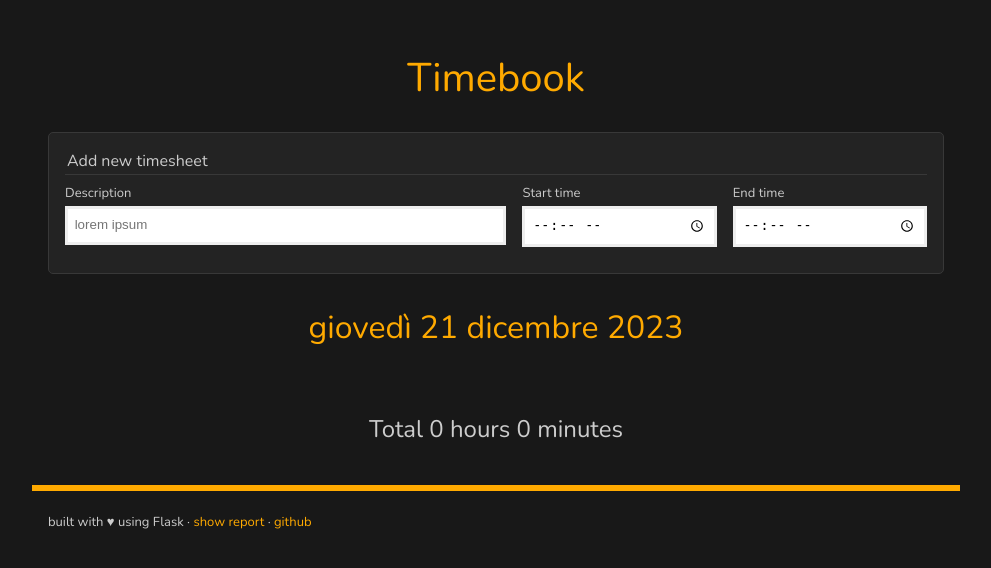
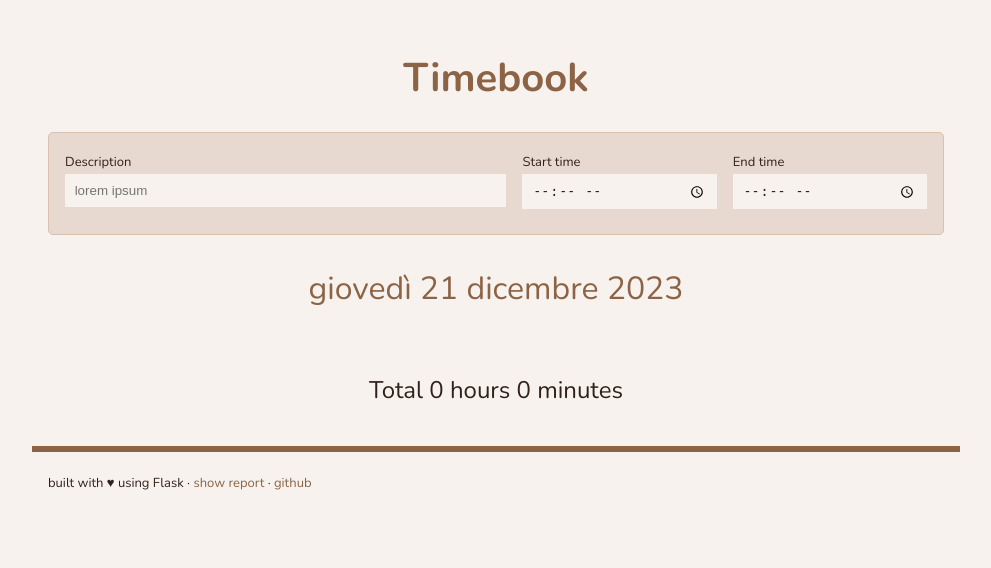
Before and after one commit to fabiomix/timebook, a Flask app: page / in a window 1280 px wide. Shown: the top 568 px of the page, without its empty margins (144-1135 px from the left). Run offline with Flask 3, Linux system fonts and the light colour scheme; data that the repository does not hold is empty.

Commit message:
add light theme and small UI changes

```diff
--- a/timebook/static/style.css
+++ b/timebook/static/style.css
@@ -1,3 +1,22 @@
+/* theme and color palette */
+body {
+  --color-bg-primary: #f7f2ee;
+  --color-bg-secondary: #e7d9cf;
+  --color-text-primary: #302218;
+  --color-text-secondary: #302218;
+  --color-brand-primary: #8c6345;
+  --color-border: #d8c1b0;
+
+  @media (prefers-color-scheme: dark) {
+    --color-bg-primary: #181818;
+    --color-bg-secondary: #232323;
+    --color-text-primary: #cccccc;
+    --color-text-secondary: #383838;
+    --color-brand-primary: #ffaa00;
+    --color-border: #383838;
+  }
+}
+
 /* based on lit - a ridiculously small responsive css framework - https://ajusa.github.io/lit/ */
 *{box-sizing:border-box}
 pre{overflow:auto}
@@ -27,13 +46,6 @@ a{color:#fa0;text-decoration:none}
 td,th{padding:1em;text-align:left;border-bottom:solid #eee}
 .btn{padding:1em;text-transform:uppercase;background:#fff;border:solid;font:.7em nunito}
 
-/* lit overrides */
-a:hover{text-decoration: underline}
-input{line-height: 20px}
-label{font-size: small}
-td{border-bottom: none; padding: .5em .2em}
-.card,pre{padding: .5em}
-
 /* helper classes */
 .block{display: block}
 .hide{display: none}
@@ -41,12 +53,18 @@ td{border-bottom: none; padding: .5em .2em}
 .text-center{text-align: center}
 .text-small{font-size: small}
 
-/* theme */
-body{background-color: #181818; color: #cccccc;}
-h1, h2, a{color: #ffaa00}
-.card:focus, hr{border-color: #ffaa00}
-form{padding: 1em 0 0 0; background-color: #232323; border: solid 1px #383838; border-radius: 5px}
-form legend{margin: 0 0 5px 0; border-bottom: solid 1px #383838;}
-tr{border: solid 1px #383838; border-width: 1px 2px 1px 2px}
-tr:hover{border-color: #ffaa00}
-tr.checked{color: #383838}
+/* lit overrides */
+body{background-color: var(--color-bg-primary); color: var(--color-text-primary);}
+h1, h2, a{color: var(--color-brand-primary)}
+a:hover{text-decoration: underline}
+label{font-size: small;}
+input{line-height: 20px;}
+.card:focus, hr{border-color: var(--color-brand-primary)}
+form{padding: 1em 0 0 0; background-color: var(--color-bg-secondary); border: solid 1px var(--color-border); border-radius: 5px;}
+td,th{padding: .5em; border-bottom-color: var(--color-border);}
+td{border-bottom: none;}
+tr{background-color: var(--color-bg-secondary); border: solid 1px var(--color-border); border-radius: 5px; margin-bottom: .5em;}
+tr:hover{border-color: var(--color-brand-primary);}
+tr.checked{color: var(--color-border);}
+input.card{padding: .25em .5em; border-color: var(--color-bg-primary); background-color: var(--color-bg-primary); color: var(--color-text-primary);}
+input.card:focus{border-color: var(--color-brand-primary);}
--- a/timebook/templates/base.html
+++ b/timebook/templates/base.html
@@ -12,7 +12,7 @@
 <body>
     <div class="c">
         <div class="row" id="navbar">
-            <h1 class="text-center"><a href="{{ url_for('timesheet_app.index') }}">Timebook</a></h1>
+            <h1 class="text-center"><a href="{{ url_for('timesheet_app.index') }}"><strong>Timebook</strong></a></h1>
         </div>
         {% block content %} {% endblock %}
         <hr>
--- a/timebook/templates/index.html
+++ b/timebook/templates/index.html
@@ -3,7 +3,6 @@
 {% block content %}
 <div class="row" id="timeform">
     <form method="post" action="{{ url_for('timesheet_app.create_timesheet') }}">
-        <div class="row"><legend>Add new timesheet</legend></div>
         <div class="row">
             <div class="col 6">
                 <label for="description" class="text-small">Description</label>
```
